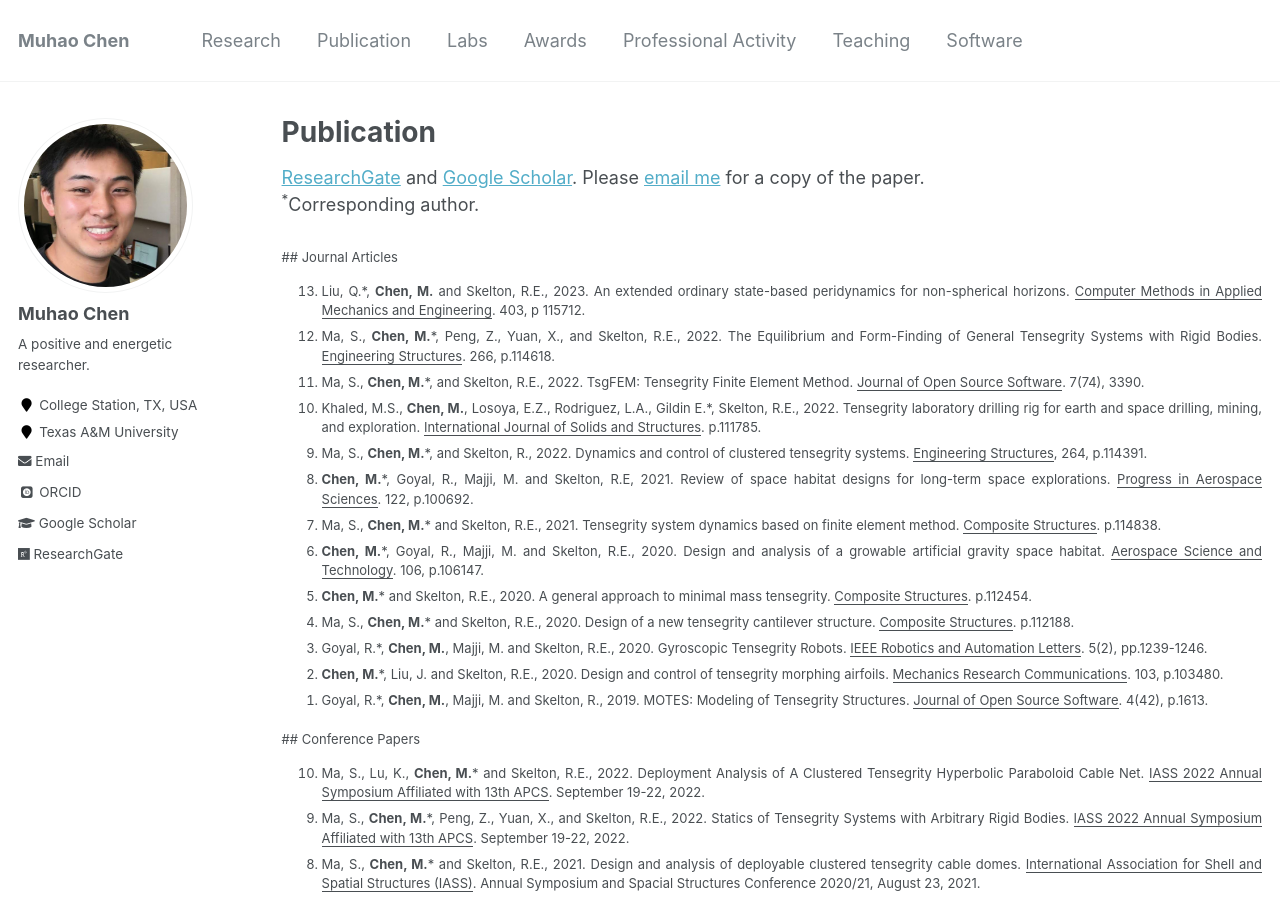
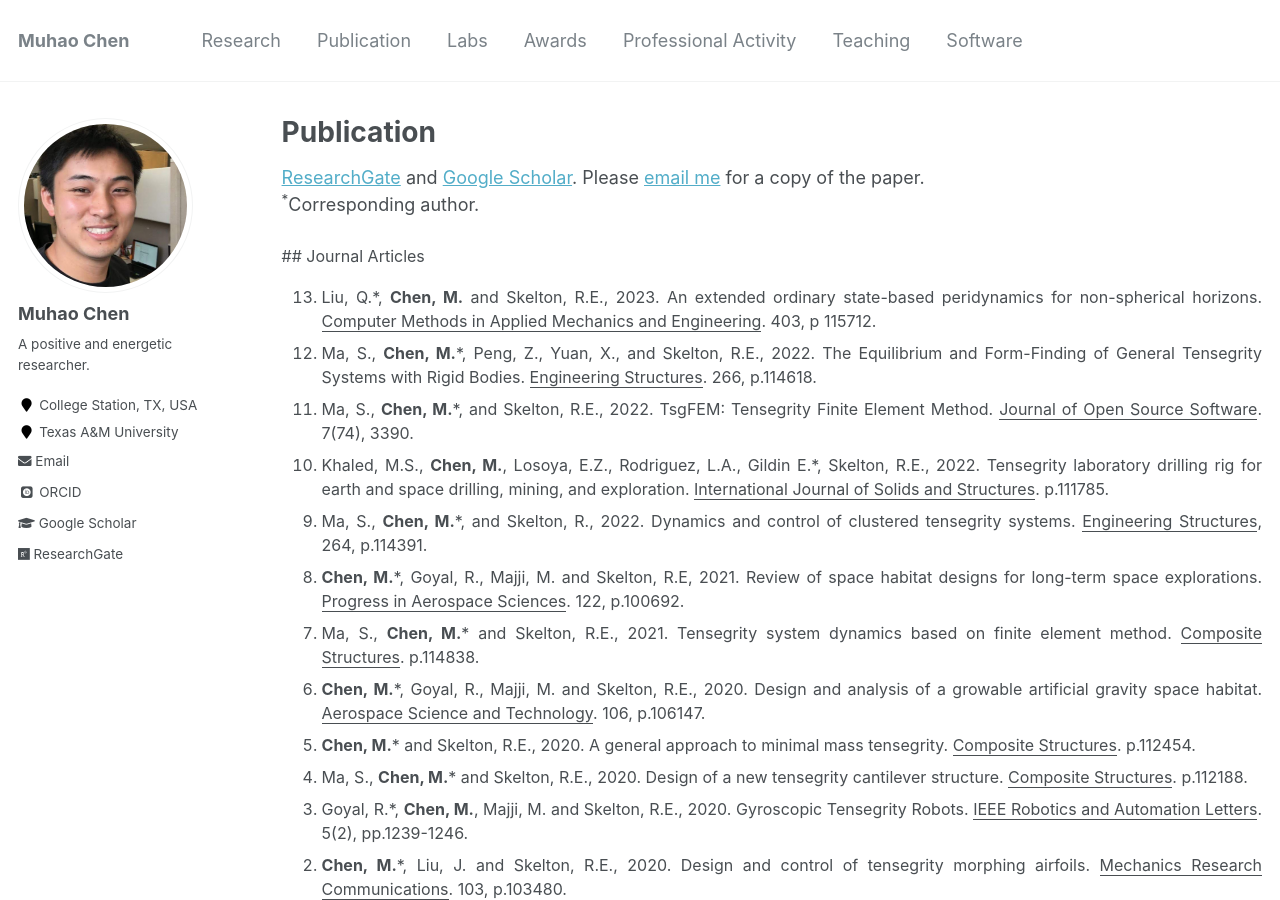
Before and after one commit to Muhao-Chen/muhao-chen.github.io, a Jekyll site: the page built from _pages/publication.md, in a window 1280 px wide and 900 px high. Built offline with Jekyll 4.4.1, drawn with Linux system fonts in a browser that asks for light colours; some web fonts are replaced.

Commit message:
Update publication.md

```diff
--- a/_pages/publication.md
+++ b/_pages/publication.md
@@ -12,7 +12,7 @@ toc: true
 [ResearchGate](https://www.researchgate.net/profile/Muhao-Chen-2) and [Google Scholar](https://scholar.google.com/citations?user=2g3lz0AAAAAJ&hl=en). Please [email me](mailto:muhaochen@tamu.edu) for a copy of the paper.
 <sup>*</sup>Corresponding author.
 
-<font size=2>
+<font size=3>
 
 ## Journal Articles
 <ol reversed>
```
